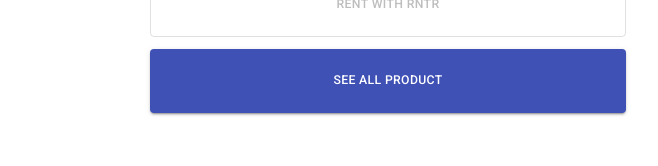
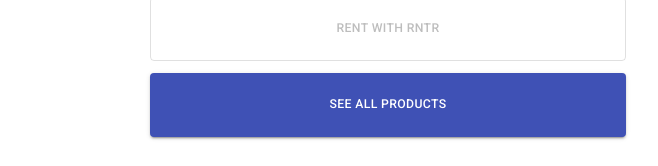
Before and after one commit to KenathPerera/Rntr-Code-Challange, a React (Create React App) app: page /view in a window 1280 px wide. Shown: the part 452-618 px from the top of the page, without its empty margins (560-1218 px from the left). Built offline with nearby package versions, Linux system fonts and the light colour scheme; no server answers.

Commit message:
update UI

```diff
--- a/src/Component/Product.tsx
+++ b/src/Component/Product.tsx
@@ -186,11 +186,11 @@
                     </Grid>
                     <Grid item xs={6} className={classes.gridBoarder}>
                         <Grid item xs={12} spacing={2}>
-                            <Box sx={{ width: '100%', maxWidth: 500 }}>
-                                <Typography variant="h3" component="div" gutterBottom align="left" color="primary">
+                            <Box pt={3}>
+                                <Typography variant="h3" component="div" gutterBottom  color="primary">
                                     {title}
                                 </Typography>
-                                <Typography variant="body1" gutterBottom align="left" color="secondary">
+                                <Typography variant="body1" gutterBottom  color="secondary">
                                     {description}
                                 </Typography>
                             </Box>
@@ -231,7 +231,7 @@
                                 </Button>
                                 <Link to={`/`}>
                                     <Button variant="contained" className={classes.button2} color="primary">
-                                        See All Product
+                                        See All Products
                                     </Button>
                                 </Link>
 
```
